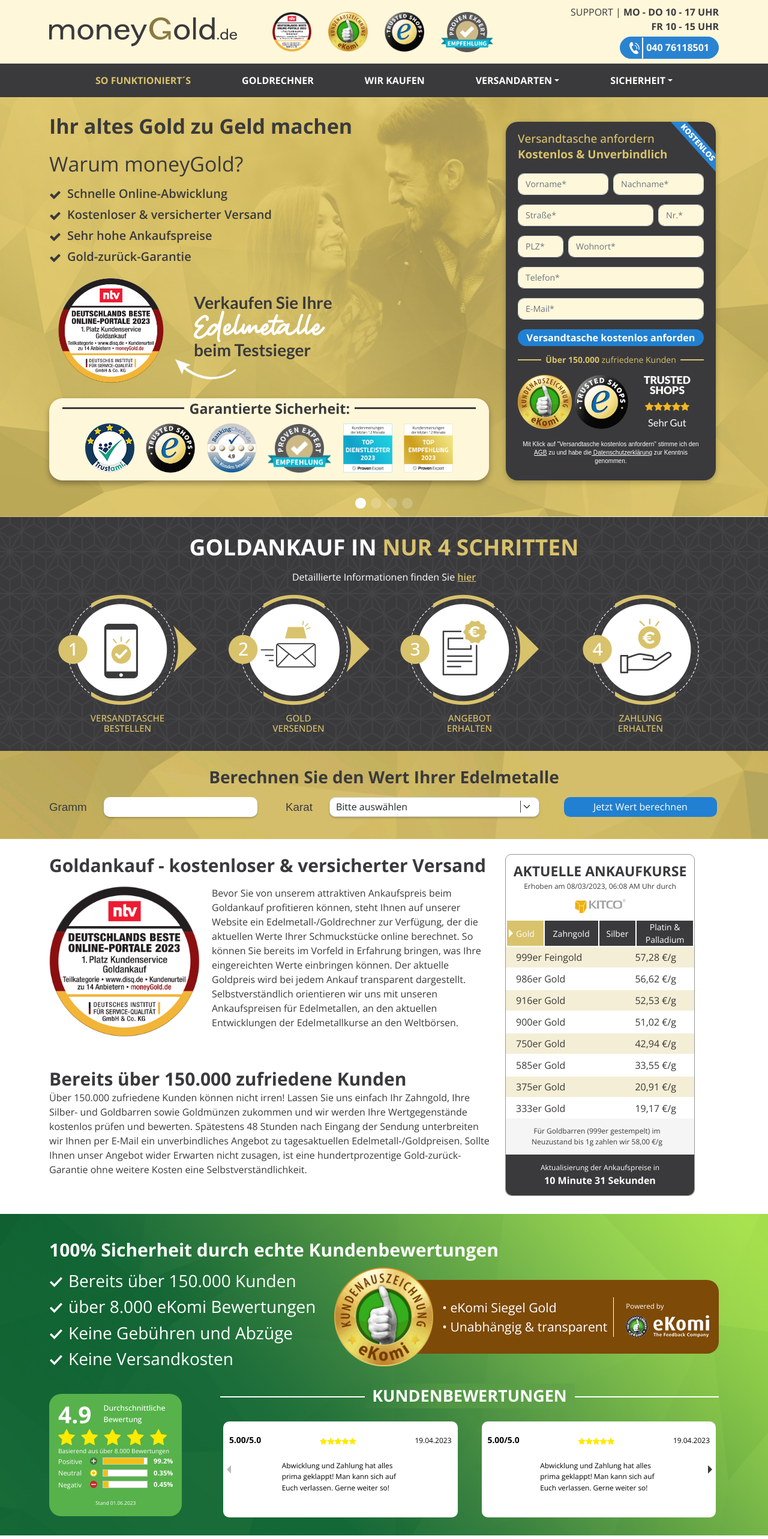
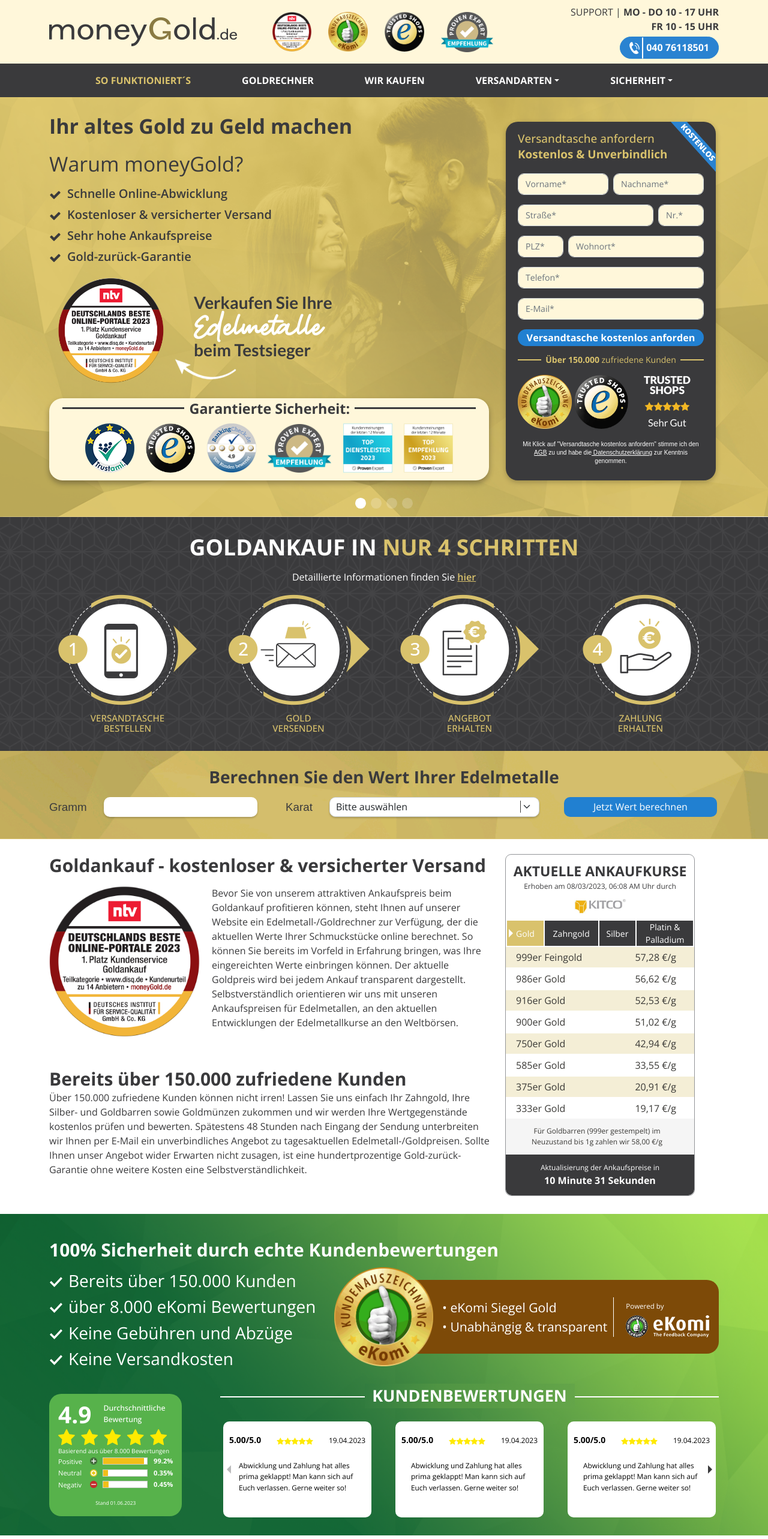
Before and after one commit to NoumanSabir01/moneygold-nextjs, a Next.js app: page / in a window 1280 px wide. Shown: the top 2566 px of the page at 60% size. Built offline with nearby package versions, Linux system fonts and the light colour scheme.

Commit message:
mobile screens done tab screens done

```diff
--- a/src/app/globals.css
+++ b/src/app/globals.css
@@ -2418,7 +2418,62 @@
     width: 230px;
     height: 160px;
   }
-}
+  .customer_review_text p {
+    font-size: 24px;
+  }
+  .customer_review_ekomi_powered_by {
+    margin-top: 40px;
+  }
+  .customer_review_ekomi_powered_by .customer_review_ekomi_powered_by_img {
+    width: 130px;
+    left: 32px;
+  }
+  .ekomi_powered_by {
+    height: 100px;
+  }
+  .ekomi_powered_by ul li {
+    font-size: 18px;
+  }
+  .pwered_by p {
+    line-height: 20px;
+  }
+  .pwered_by_img {
+    width: 113px;
+  }
+  .customer_review2_text p {
+    font-size: 24px;
+  }
+  .customer_review2_trusted_shops .trusted_img {
+    width: 135px;
+  }
+  .ekomi_trusted_shops ul li {
+    font-size: 16px;
+  }
+  .ekomi_trusted_shops {
+    margin-left: 80px;
+    height: 105px;
+  }
+  .review2_trusted_shops {
+    height: 90px;
+  }
+  .review2_slider2_card {
+    width: auto;
+  }
+  .review2_slider_col {
+    padding-right: 10px !important;
+  }
+  .wir_ankaufun_card {
+    width: 315px;
+  }
+  .wir_ankaufun_card_img img {
+    width: 300px;
+  }
+  .unsere_section_slide1_img {
+    margin-left: 50px !important;
+    margin-right: 50px !important;
+  }
+}
+
 @media screen and (max-width: 992px) {
   .slide1-h2,
   .slide1-Warum {
@@ -2478,10 +2533,6 @@
     margin-bottom: 5px;
     padding-left: 0px;
   }
-  /* .hero_slide2 .card_img img {
-    width: 100px;
-    height: 100px;
-  } */
   .golden-kauf-img {
     justify-content: center;
   }
@@ -2492,7 +2543,10 @@
     flex-direction: column;
     margin-bottom: 10px;
   }
-
+  .melting-facilities-img img {
+    width: 100%;
+    height: 100%;
+  }
   .pricing-btn {
     margin-top: 10px;
   }
@@ -2561,6 +2615,9 @@
     display: flex;
     justify-content: center;
   }
+  .wir_ankaufun_card {
+    width: auto;
+  }
   .customer_review_section_wrapper h2 {
     text-align: center;
     font-size: 29px;
@@ -2659,7 +2716,29 @@
     line-height: 26px;
   }
 }
-@media screen and (max-width: 767px) {
+@media screen and (min-width: 800px) and (max-width: 900px) {
+  .pwered_by img {
+    width: 92px;
+  }
+  .pricing-btn {
+    margin-top: 20px;
+  }
+}
+@media screen and (min-width: 901px) and (max-width: 992px) {
+  .pwered_by img {
+    width: 111px;
+  }
+  .ekomi_powered_by ul li {
+    font-size: 16px;
+  }
+  .pwered_by {
+    margin-left: 20px;
+  }
+  .pricing-btn {
+    margin-top: 20px;
+  }
+}
+@media screen and (max-width: 460px) {
   .video-row .col-6:last-child {
     display: none;
   }
@@ -2721,6 +2800,33 @@
     border-radius: 5px;
     margin-top: 15px;
   }
+  .pwered_by {
+    padding-left: 15px;
+    margin-left: 15px;
+    display: flex;
+    flex-direction: column;
+    align-items: center;
+    justify-content: center;
+  }
+  .pwered_by img {
+    width: 90px;
+    height: 29px;
+  }
+  .pwered_by > div {
+    margin-top: -15px;
+  }
+  .pwered_by p {
+    font-size: 10.38px;
+    line-height: normal;
+    text-align: center;
+  }
+  .ekomi_powered_by ul li {
+    font-size: 13px;
+  }
+  .ekomi_powered_by {
+    height: 70px;
+    margin-left: 35px;
+  }
   .review_slider_column {
     margin-top: 20px;
   }
@@ -2873,8 +2979,75 @@
   .versandarten2_card {
     margin-top: 20px;
   }
-}
-@media screen and (min-width: 380px) and (max-width: 767px) {
+  .hero_slide2 .card_img img {
+    width: 175px;
+  }
+  .hero_slide2 .slide2_ankauf {
+    text-align: center;
+    font-size: 75px;
+  }
+  .hero_slide2 .slide2_h2_mehr {
+    text-align: center;
+  }
+  .slide3_ankauf {
+    font-size: 75px;
+    margin-left: 0px;
+  }
+  .slide3_h2_mehr {
+    font-size: 24px;
+    line-height: 32px;
+    margin-top: -10px;
+    margin-left: 0px;
+  }
+  .slide3_tick_img {
+    margin-left: 0px;
+  }
+  .slider3_text {
+    font-size: 16px;
+    line-height: 34px;
+  }
+  .slide4_ankauf {
+    font-size: 85px;
+  }
+  .slide4_h2_mehr {
+    font-size: 50px;
+    line-height: 62.77px;
+  }
+  .slider4_para {
+    font-size: 20px;
+  }
+  .wir_ankaufun_card_img img {
+    width: 170px;
+    height: 170px;
+  }
+  .wir_ankaufun_card {
+    width: 185px;
+    height: 230px;
+    border-radius: 10px;
+  }
+  .wir_verkaufer_name {
+    font-size: 18px;
+    line-height: 16.53px;
+  }
+  .wir_ankaufun_card:hover .text_list_container {
+    padding-left: 30px;
+  }
+  .text_list_container li {
+    font-size: 13px;
+    margin-bottom: 0px;
+  }
+  .wir_verkaufer_btn {
+    width: 35px;
+    height: 35px;
+  }
+  .wir_ankaufun_wrapper .wir_ankaufun_h3 {
+    font-size: 18px;
+  }
+  .wir_verkaufer {
+    padding: 10px;
+  }
+}
+@media screen and (min-width: 400px) and (max-width: 460px) {
   .customer_review2_trusted_shops .trusted_img {
     left: 0px;
     width: 90px;
@@ -2952,26 +3125,7 @@
   .review2 i:last-child {
     margin-right: 0px;
   }
-  .pwered_by {
-    padding-left: 15px;
-    margin-left: 15px;
-    display: flex;
-    flex-direction: column;
-    align-items: center;
-    justify-content: center;
-    margin-top: -12px;
-  }
-  .pwered_by p {
-    font-size: 9px;
-    line-height: normal;
-  }
-  .ekomi_powered_by ul li {
-    font-size: 12px;
-  }
-  .ekomi_powered_by {
-    height: 70px;
-    margin-left: 35px;
-  }
+
   .customer_review2_column2 {
     padding: unset !important;
   }
@@ -2982,14 +3136,96 @@
   .review_slider2_column .swiper-button-next {
     right: 55px !important;
   }
-  .wir_ankaufun_card {
-    width: auto;
-  }
+
   .review2_trusted_shops .trusted_img_logo {
     width: 70px;
   }
   .Kitco_gold_tab_wrapper {
     width: auto;
+  }
+}
+@media screen and (min-width: 280px) and (max-width: 399px) {
+  .slide4_h2_mehr {
+    font-size: 45px;
+    line-height: 56px;
+  }
+  .hero-ntv {
+    margin-right: 20px;
+  }
+  .hero-arrowimg {
+    right: 96px;
+  }
+  .Kitco_gold_tab_wrapper .tab_pill {
+    font-size: 13px;
+  }
+  .review_card {
+    padding: 5px;
+  }
+  .review_slider_column .review_heading2 p {
+    font-size: 14px;
+  }
+  .ekomi_powered_by ul li {
+    font-size: 12px;
+  }
+  .review2_card {
+    width: 160px;
+  }
+  .review2_card .Bewertung2 p {
+    font-size: 11px;
+  }
+  .review2_card .Bewertung2 h2 {
+    font-size: 22px;
+  }
+  .review2_slider2_card {
+    width: 166px;
+    height: 190px;
+  }
+  .review_slider2_column .review2_heading2 p {
+    font-size: 13px;
+  }
+  .slider1-garanty {
+    width: 350px;
+  }
+
+  .pwered_by img {
+    width: 50px;
+    height: auto;
+  }
+  .pwered_by p {
+    font-size: 11px;
+    line-height: 15px;
+  }
+  .review_slider_slides {
+    padding-top: 5px !important;
+  }
+  .review_slider2_column .swiper-button-next {
+    right: 45px !important;
+  }
+  .ekomi_trusted_shops {
+    width: 324px;
+  }
+  .review2_trusted_shops .trusted_img_logo {
+    width: 80px;
+  }
+  .ekomi_trusted_shops ul li {
+    font-size: 10px;
+  }
+  .customer_review2_trusted_shops .trusted_img {
+    left: -5px;
+  }
+  .review_slider2_column .review2_heading2 {
+    justify-content: flex-start;
+  }
+  .unsere_section_wrapper h2 {
+    font-size: 18px;
+    line-height: 22px;
+  }
+  .pricing h3 {
+    font-size: 18px;
+    line-height: 20px;
+  }
+  .wir_ankaufun_card {
+    width: 170px;
   }
 }
 .review_slider_column .swiper-button-next:after,
--- a/src/components/home/CustomerReviewsSection.js
+++ b/src/components/home/CustomerReviewsSection.js
@@ -149,7 +149,7 @@
                     spaceBetween: 30,
                   },
                   993: {
-                    slidesPerView: 2,
+                    slidesPerView: 3,
                     spaceBetween: 30,
                   },
                 }}
--- a/src/components/home/Herosection.js
+++ b/src/components/home/Herosection.js
@@ -13,7 +13,11 @@
 import Diamond from "/public/assets/img/homepage/slider2_diamond.png";
 import GoldBar from "/public/assets/img/homepage/slider2_goldbar.png";
 import Goldmunzen from "/public/assets/img/homepage/slider2_goldmunzen.png";
+import Industries from "/public/assets/img/homepage/slider2_industries.png";
 import Luxury from "/public/assets/img/homepage/slider2_luxury.png";
+import Pladium from "/public/assets/img/homepage/slider2_pladium.png";
+import Platin from "/public/assets/img/homepage/slider2_platin.png";
+import Rhodium from "/public/assets/img/homepage/slider2_rhodium.png";
 import TafelSilber from "/public/assets/img/homepage/slider2_tafelsilber.png";
 import Zahngold from "/public/assets/img/homepage/slider2_zahngold.png";
 import Silber from "/public/assets/img/homepage/slider2silber.png";
@@ -129,17 +133,41 @@
 
                 <Image src={Luxury} alt="" />
 
-                <Image src={GoldBar} alt="" />
+                <Image
+                  src={GoldBar}
+                  alt=""
+                  className="d-none d-md-block d-lg-block"
+                />
 
-                <Image src={Goldmunzen} alt="" />
+                <Image
+                  src={Goldmunzen}
+                  alt=""
+                  className="d-none d-md-block d-lg-block"
+                />
 
-                <Image src={Silber} alt="" />
+                <Image
+                  src={Industries}
+                  alt=""
+                  className="d-none d-md-block d-lg-block"
+                />
 
-                <Image src={Silber} alt="" />
+                <Image
+                  src={Platin}
+                  alt=""
+                  className="d-none d-md-block d-lg-block"
+                />
 
-                <Image src={Silber} alt="" />
+                <Image
+                  src={Pladium}
+                  alt=""
+                  className="d-none d-md-block d-lg-block"
+                />
 
-                <Image src={Silber} alt="" />
+                <Image
+                  src={Rhodium}
+                  alt=""
+                  className="d-none d-md-block d-lg-block"
+                />
               </div>
             </div>
           </div>
--- a/src/components/home/WirAnkafun.js
+++ b/src/components/home/WirAnkafun.js
@@ -21,6 +21,24 @@
           <Swiper
             modules={[Pagination]}
             slidesPerView={1}
+            breakpoints={{
+              320: {
+                slidesPerView: 1,
+                spaceBetween: 20,
+              },
+              400: {
+                slidesPerView: 1,
+                spaceBetween: 20,
+              },
+              768: {
+                slidesPerView: 1,
+                spaceBetween: 30,
+              },
+              993: {
+                slidesPerView: 1,
+                spaceBetween: 30,
+              },
+            }}
             pagination={{ clickable: true }}
             onSlideChange={() => console.log("slide change")}
             onSwiper={(swiper) => console.log(swiper)}
@@ -29,7 +47,7 @@
               <div className="row">
                 {WirAnkafunArray.map((item, index) => {
                   return (
-                    <div className="col-12 col-md-6 col-lg-4" key={index}>
+                    <div className="col-6 col-md-6 col-lg-4" key={index}>
                       <div className="wir_ankaufun_card">
                         <div className="d-flex justify-content-center align-items-center wir_ankaufun_card_img">
                           <Image src={item.src} alt="" />
@@ -63,7 +81,7 @@
               <div className="row">
                 {WirAnkafunArray.map((item, index) => {
                   return (
-                    <div className="col-12 col-md-6 col-lg-4" key={index}>
+                    <div className="col-6 col-md-6 col-lg-4" key={index}>
                       <div className="wir_ankaufun_card">
                         <div className="d-flex justify-content-center align-items-center wir_ankaufun_card_img">
                           <Image src={item.src} alt="" />
```
